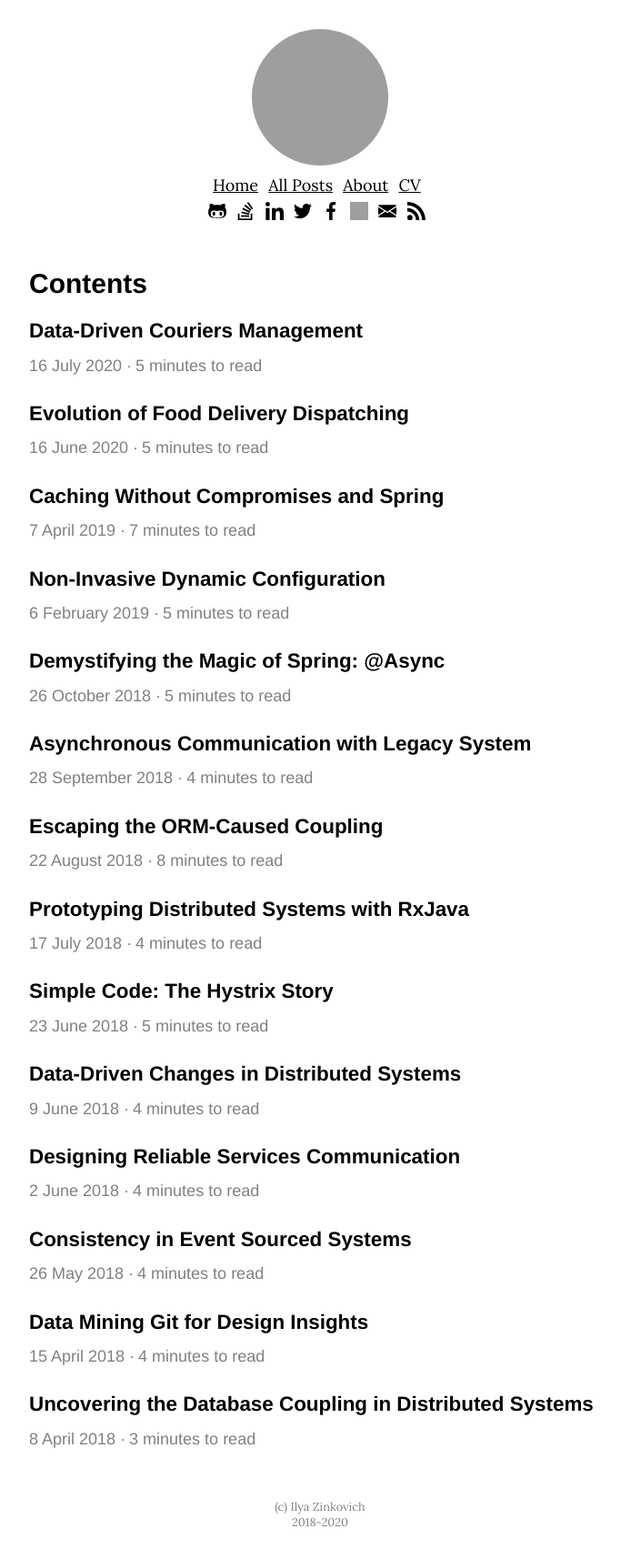
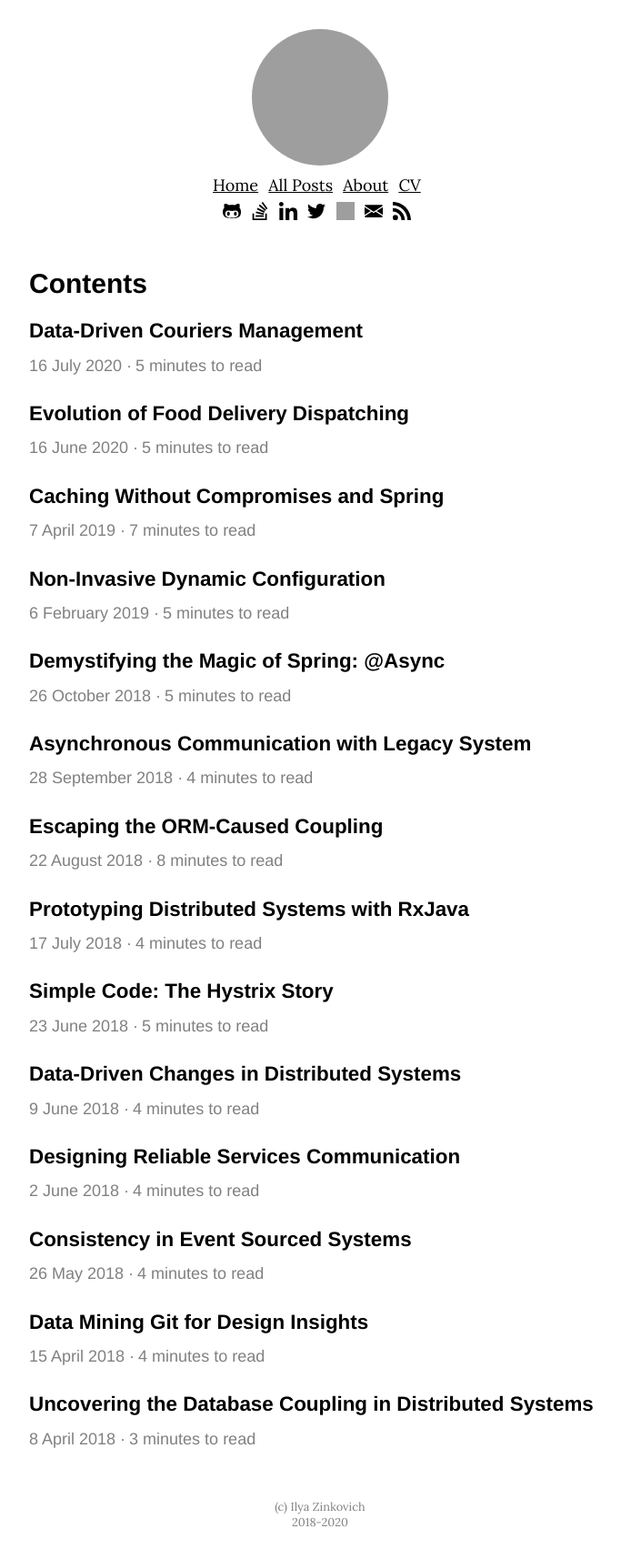
Before and after one commit to IlyaZinkovich/ilyazinkovich.github.io, a Jekyll site: the page built from static/contents.md, in a window 1280 px wide. Shown: the whole page at 91% size, without its empty margins (288-971 px from the left). Built offline with Jekyll 4.4.1, drawn with Linux system fonts in a browser that asks for light colours; grey boxes are pictures that could not be loaded.

Commit message:
Update default.html

```diff
--- a/_layouts/default.html
+++ b/_layouts/default.html
@@ -38,7 +38,6 @@ urlimage: https://bit.ly/2xTdV58
             <li><a href="https://stackoverflow.com/users/4337243/ilya-zinkovich" rel="nofollow" title="My Stack Overflow profile"><img src="/images/stack-overflow-logo.svg" class="social" alt="" itemprop="image"/></a></li>
             <li><a href="https://linkedin.com/in/ilyazinkovich" rel="nofollow" title="My LinkedIn profile"><img src="/images/linkedin-logo.svg" class="social" alt="" itemprop="image"/></a></li>
             <li><a href="https://twitter.com/intent/follow?screen_name=IlyaZinkovich" rel="nofollow" title="Follow me on Twitter"><img src="/images/twitter-logo.svg" class="social" alt="" itemprop="image"/></a></li>
-            <li><a href="https://www.facebook.com/people/Ilya-Zinkovich/100008959423618" rel="nofollow" title="Follow me on Facebook"><img src="/images/facebook-logo.svg" class="social" alt="" itemprop="image"/></a></li>
             <li><a href="https://angel.co/u/ilya-zinkovich" rel="nofollow" title="Follow me on AngelList"><img src="/images/angelist-logo.svg" class="social" alt="" itemprop="image"/></a></li>
             <li><a href="mailto:ilya.zinkovich@gmail.com" rel="nofollow" title="Email me"><img src="/images/email-logo.svg" class="social" alt="" itemprop="image"/></a></li>
             <li><a href="/rss.xml" rel="nofollow" title="Subscribe to my RSS feed"><img src="/images/rss-logo.svg" class="social" alt="" itemprop="image"/></a></li>
```
